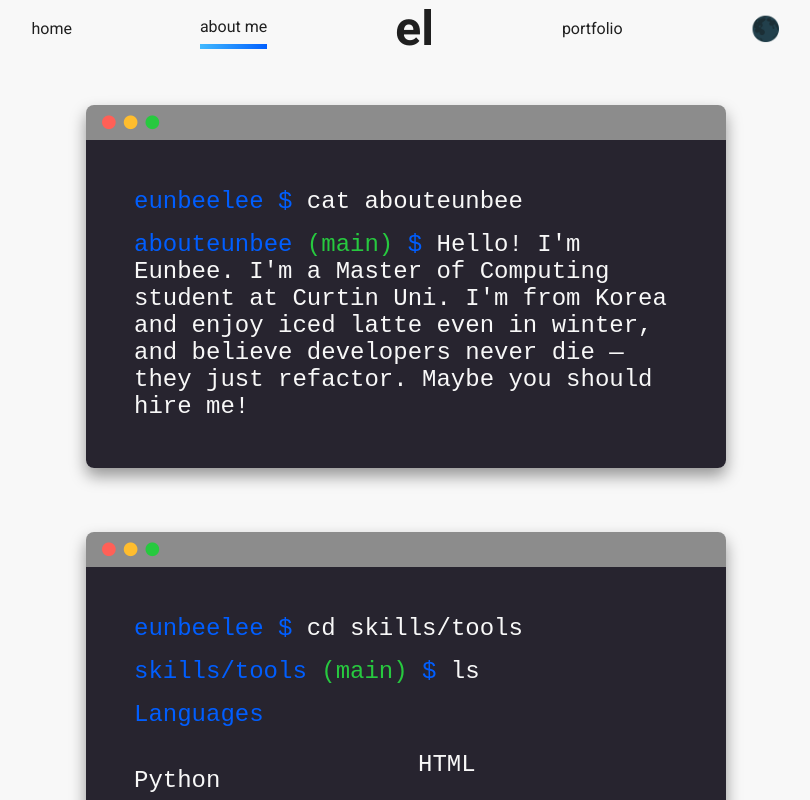
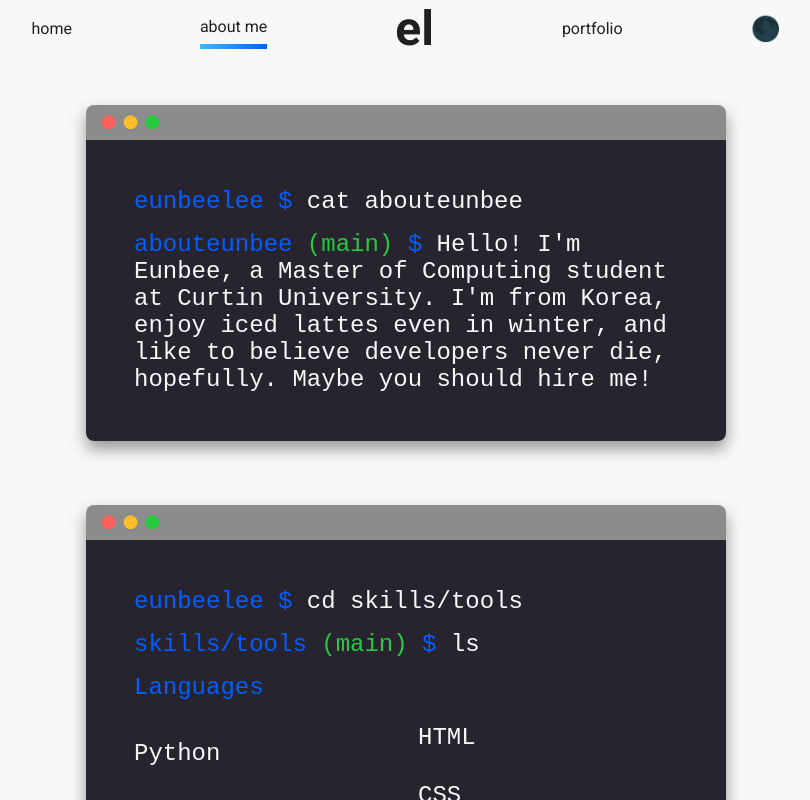
Before and after one commit to unbee-lee/portfolio, a React (Create React App) app: page /about in a window 1280 px wide. Shown: the top 800 px of the page, without its empty margins (234-1044 px from the left). Built offline with nearby package versions, Linux system fonts and the light colour scheme; the HTML template or start-up script is replaced by a standard one.

Commit message:
Polish about bio

```diff
--- a/src/info/Info.js
+++ b/src/info/Info.js
@@ -67,7 +67,7 @@ export const info = {
 // Just change the links so that they lead to your social profiles.
 
     ],
-    bio: "Hello! I'm Eunbee. I'm a Master of Computing student at Curtin Uni. I'm from Korea and enjoy iced latte even in winter, and believe developers never die — they just refactor. Maybe you should hire me!",
+    bio: "Hello! I'm Eunbee, a Master of Computing student at Curtin University. I'm from Korea, enjoy iced lattes even in winter, and like to believe developers never die, hopefully. Maybe you should hire me!",
     funFacts: [
         "A bit of a fun fact: I also work casually FIFO as a Trade Assistant, so I’m pretty handy both on-site and behind a keyboard."
     ],
```
